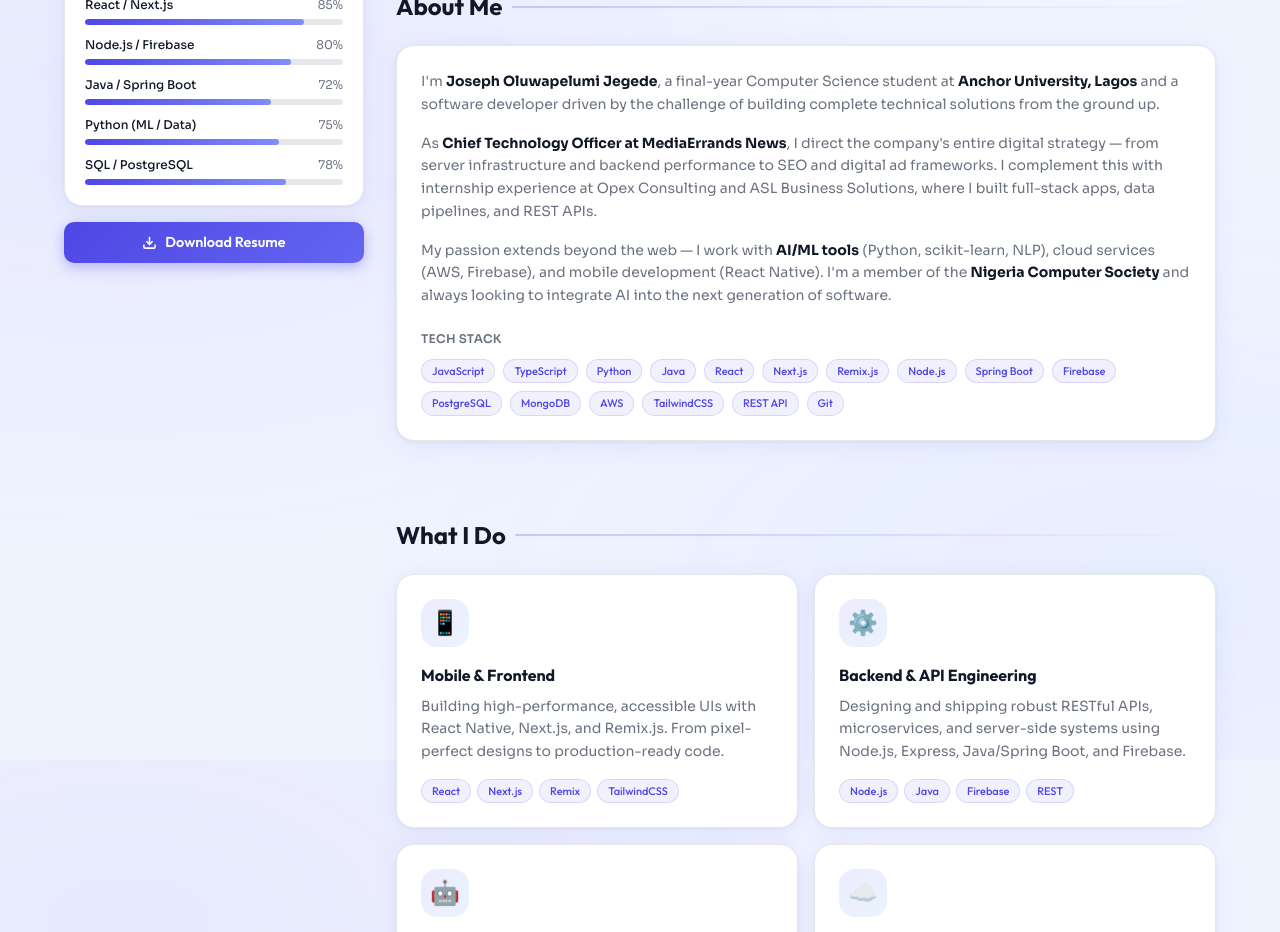
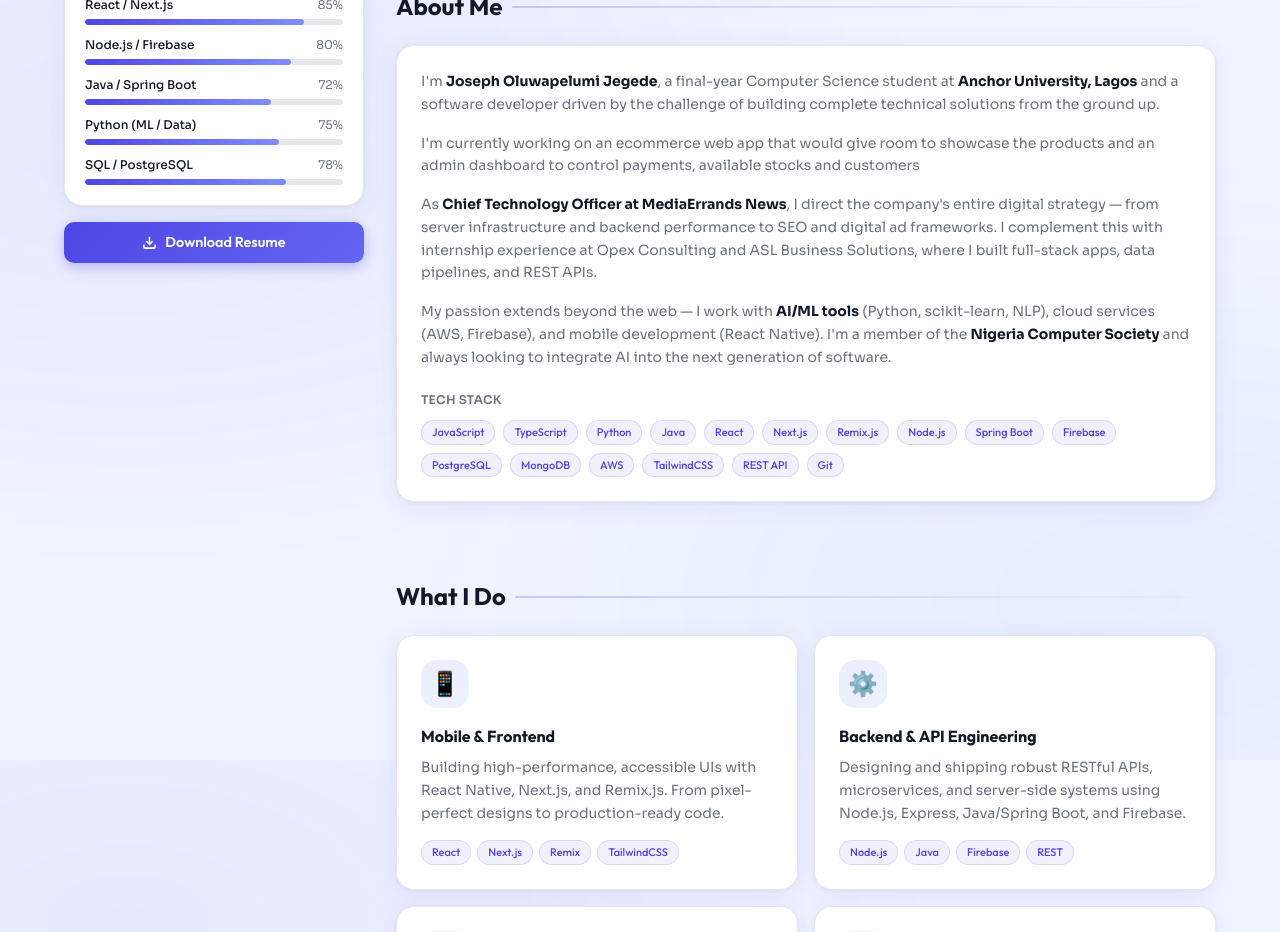
Before and after one commit to JegedeJoseph/JegedeJoseph, a Next.js app: page / in a window 1280 px wide. Shown: the part 840-1772 px from the top of the page. Built offline with nearby package versions, Linux system fonts and the light colour scheme; no server answers.

Commit message:
Add ecommerce project info to homepage
Added a paragraph to the home page describing work on an ecommerce web app with product showcase and admin dashboard for managing payments, stocks, and customers. Also updated Next.js TypeScript type definitions path.

```diff
--- a/pages/index.tsx
+++ b/pages/index.tsx
@@ -33,6 +33,7 @@
                   student at <strong className="text-dark">Anchor University, Lagos</strong> and a
                   software developer driven by the challenge of building complete technical solutions from the ground up.
                 </p>
+                <p className="text-sm text-muted leading-relaxed mb-4">I'm currently working on an ecommerce web app that would give room to showcase the products and an admin dashboard to control payments, available stocks and customers</p>
                 <p className="text-sm text-muted leading-relaxed mb-4">
                   As <strong className="text-dark">Chief Technology Officer at MediaErrands News</strong>, I direct
                   the company's entire digital strategy — from server infrastructure and backend performance to SEO
```
Also changed, not shown: next-env.d.ts.
